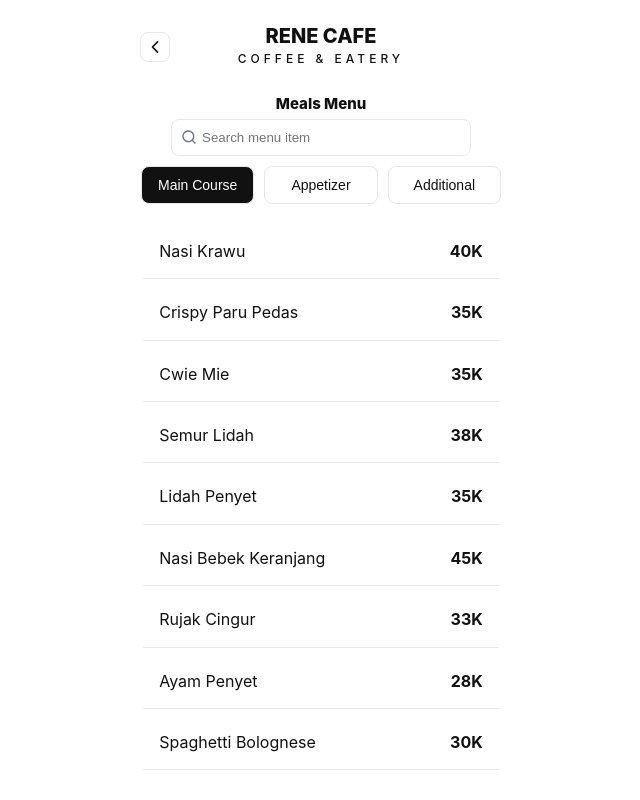
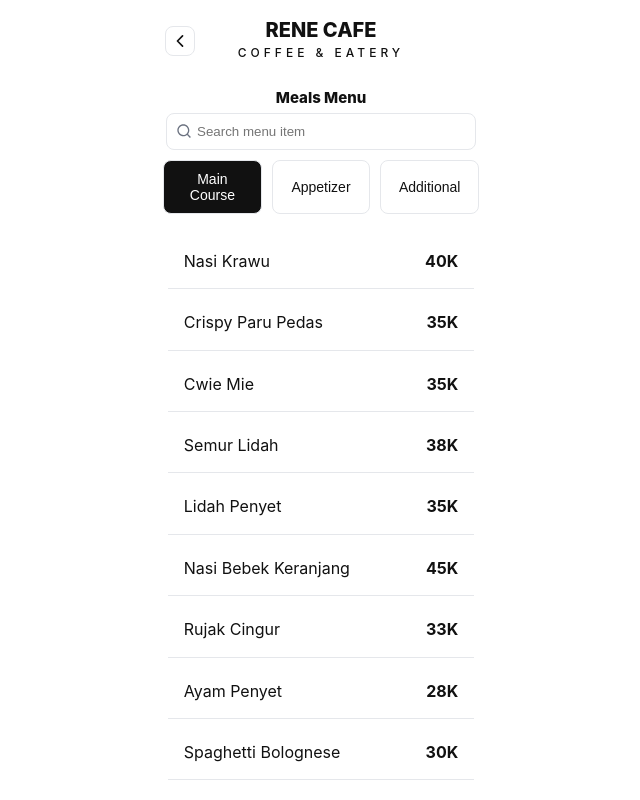
Before and after one commit to widyawulan19/cafe-menu-digital, a React (Create React App) app: page /meals in a window 1280 px wide. Shown: the whole page, without its empty margins (319-959 px from the left). Built offline with nearby package versions, Linux system fonts and the light colour scheme.

Commit message:
style:perubahan layout

```diff
--- a/src/Styles/Menu.css
+++ b/src/Styles/Menu.css
@@ -1,17 +1,14 @@
 .menu-container {
-    border-radius: 8px;
-    box-sizing: border-box;
-
-    position: relative;
 
     width: 100%;
     height: 100%;
-    padding: 10px;
+    padding: 10px 0px;
 
     display: flex;
     flex-direction: column;
     align-items: center;
     justify-content: center;
+    overflow: hidden;
 }
 
 /* =======================
@@ -23,8 +20,8 @@ MENU HEADER
     justify-content: space-between;
     /* gap: 10px; */
     padding: 5px 10px;
-    width: 85%;
-    /* border: 1px solid red; */
+    width: 95%;
+    /* border: 1px solid green; */
 
     position: sticky;
     top: 0;
@@ -82,8 +79,8 @@ MENU LOGO
 ======================= */
 
 .menu-logo {
-    /* border: 1px solid red; */
-    width: 100%;
+    /* border: 1px solid green; */
+    width: 95%;
     margin-top: 20px;
 
     display: flex;
@@ -126,8 +123,10 @@ MENU SEARCH
 
 .menu-input {
     width: 100%;
-    max-width: 300px;
+    max-width: 310px;
     position: relative;
+
+    /* border: 1px solid green; */
     /* border-top: 1px solid var(--color-border); */
     /* margin-top: 10px; */
 }
@@ -152,11 +151,11 @@ MENU SEARCH
 CATEGORY BUTTONS
 ======================= */
 .category-button {
-    width: 80%;
+    width: 95%;
     display: flex;
     gap: 10px;
     margin-top: 5px;
-    /* border: 1px solid red; */
+    /* border: 1px solid green; */
     overflow-y: auto;
 }
 
@@ -188,7 +187,7 @@ MENU CATEGORY
 ======================= */
 
 .menu-category {
-    width: 90%;
+    width: 95%;
     height: 70vh;
     overflow-y: auto;
     margin-top: 15px;
@@ -204,14 +203,16 @@ MENU CATEGORY
     /* justify-content: center; */
     gap: 7px;
 
+    /* border: 1px solid green; */
+
 }
 
 .menu-items {
-    width: 90%;
+    width: 95%;
     display: flex;
     flex-direction: column;
     gap: 6px;
-    /* border: 1px solid red; */
+    /* border: 1px solid green; */
 }
 
 .item-name {
--- a/src/index.css
+++ b/src/index.css
@@ -84,7 +84,7 @@ body {
 
 .App {
   width: 100%;
-  max-width: 480px;
+  max-width: 360px;
   height: 100vh;
   height: 100dvh;
   padding: 5px;
```
